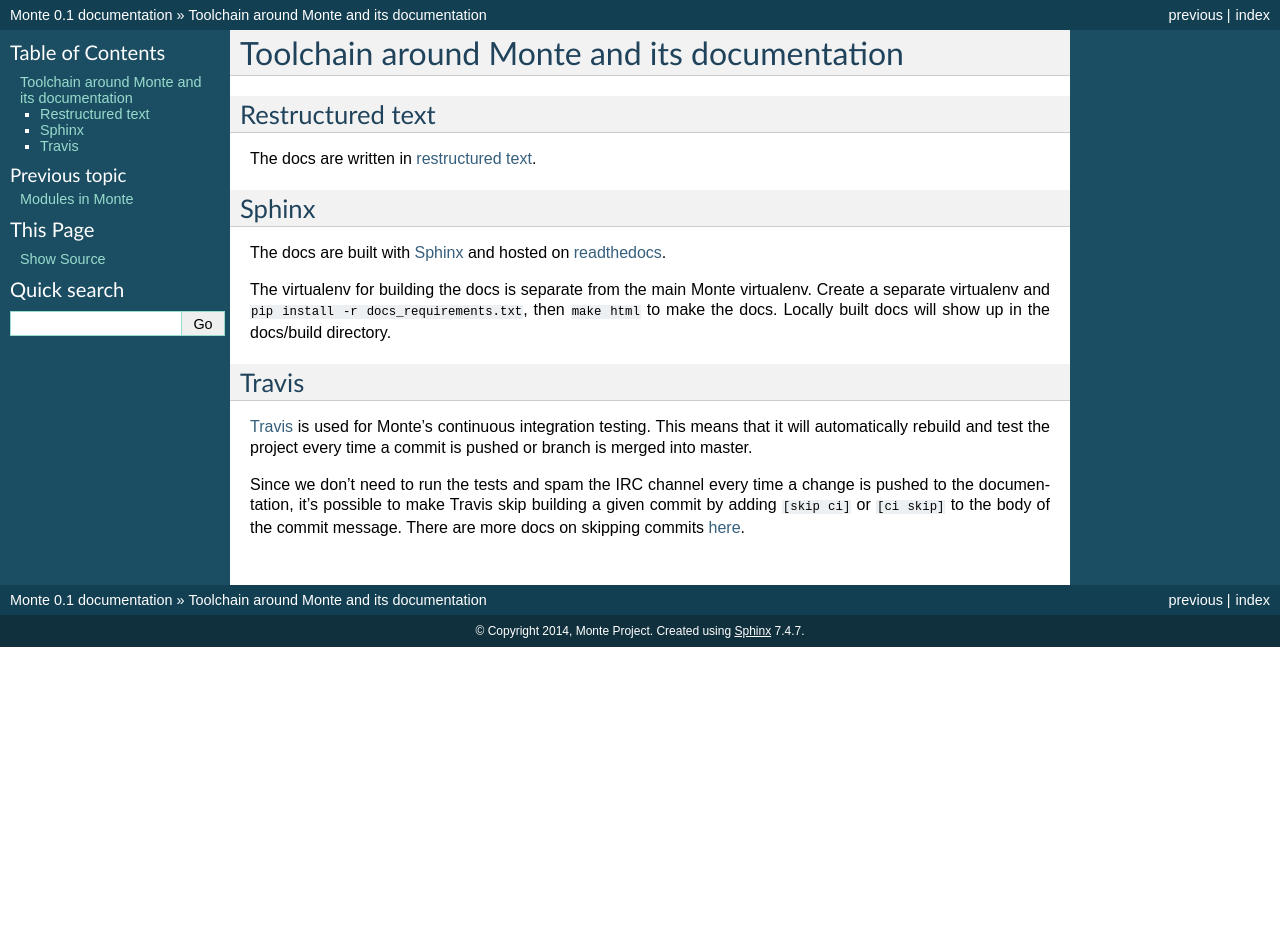
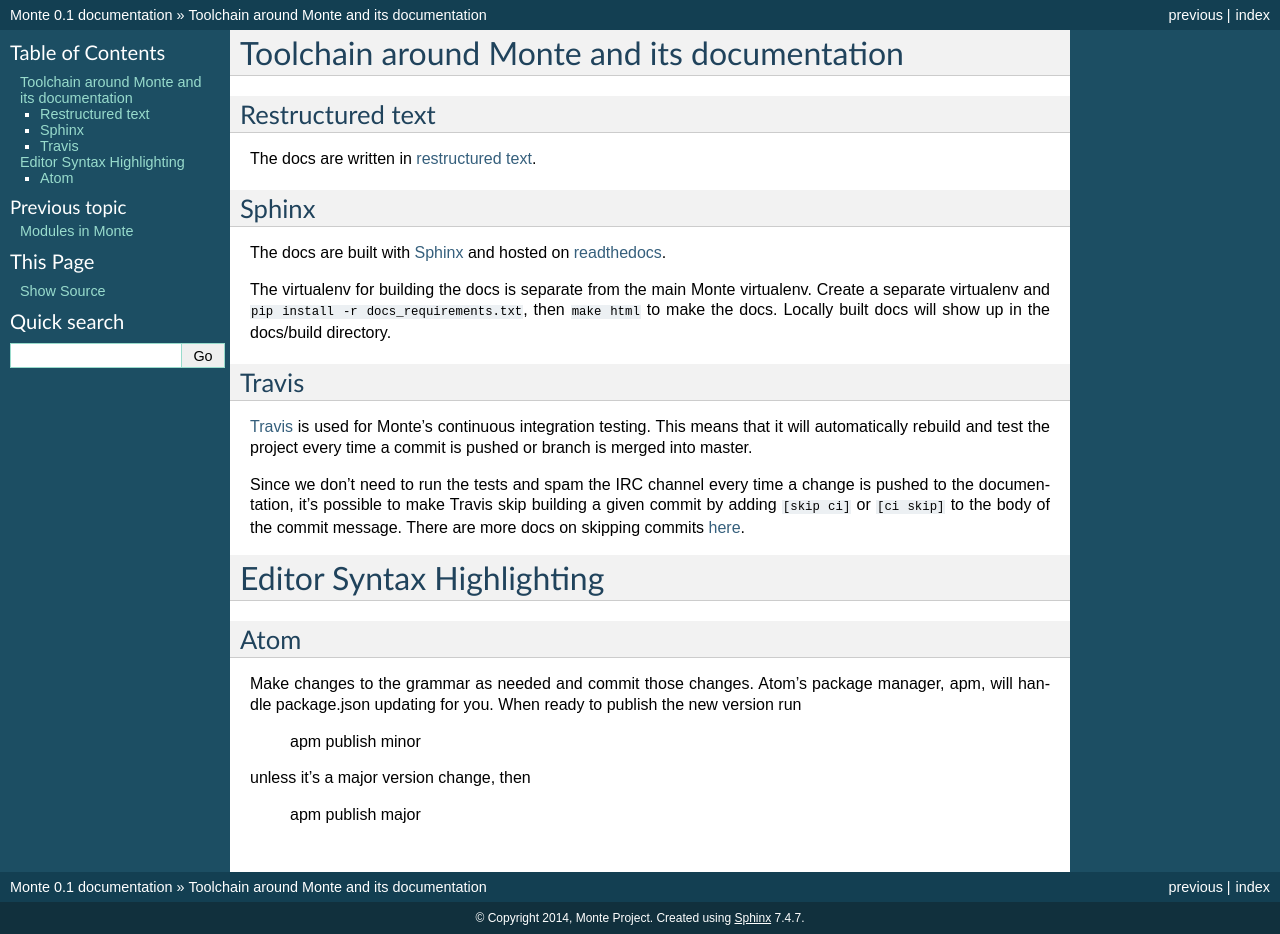
Before and after one commit to monte-language/monte, a Sphinx documentation site: the page built from docs/source/tools.rst, in a window 1280 px wide. Built offline with Sphinx 7.4.7, drawn with Linux system fonts in a browser that asks for light colours; pages that are not in the unit, such as notebooks, are missing from menus; before the commit the page ends 900 px from its top, so only the background shows below that.

Commit message:
tools.rst: Added atom packaging documentation

```diff
--- a/docs/source/tools.rst
+++ b/docs/source/tools.rst
@@ -33,3 +33,20 @@ of the commit message. There are more docs on skipping commits `here`_.
 .. _readthedocs: https://readthedocs.org/projects/monte/
 .. _Travis: https://travis-ci.org/monte-language/monte
 .. _here: http://docs.travis-ci.com/user/how-to-skip-a-build/
+
+
+Editor Syntax Highlighting
+==========================
+
+Atom
+----
+
+Make changes to the grammar as needed and commit those changes. Atom's package
+manager, apm, will handle package.json updating for you. When ready to publish
+the new version run
+
+    apm publish minor
+
+unless it's a major version change, then
+
+    apm publish major
```
